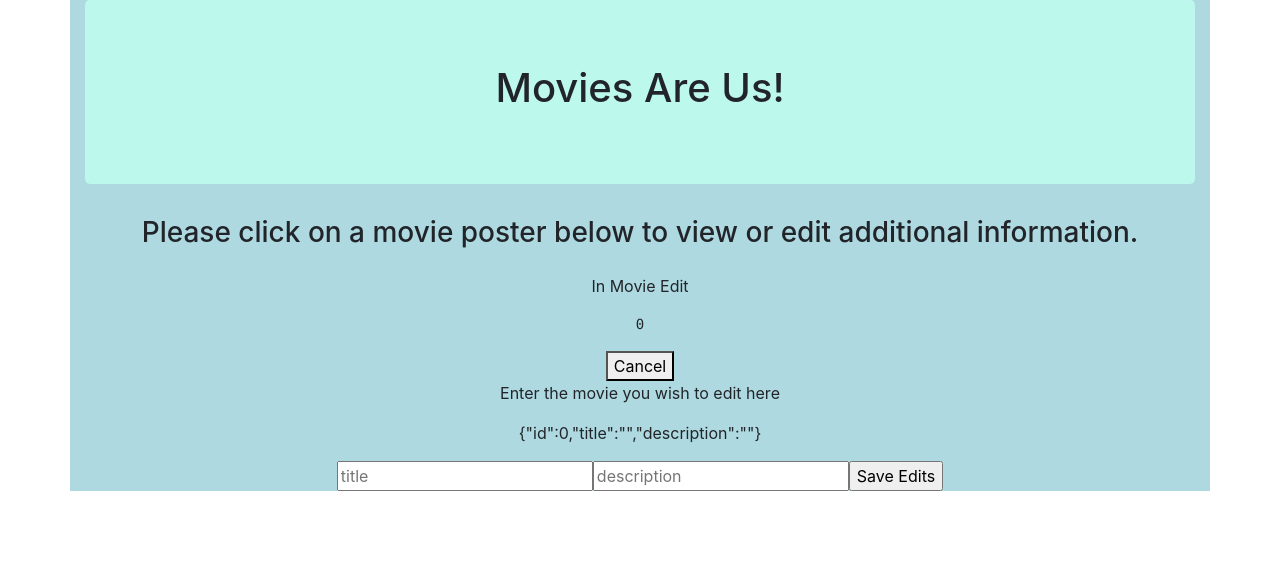
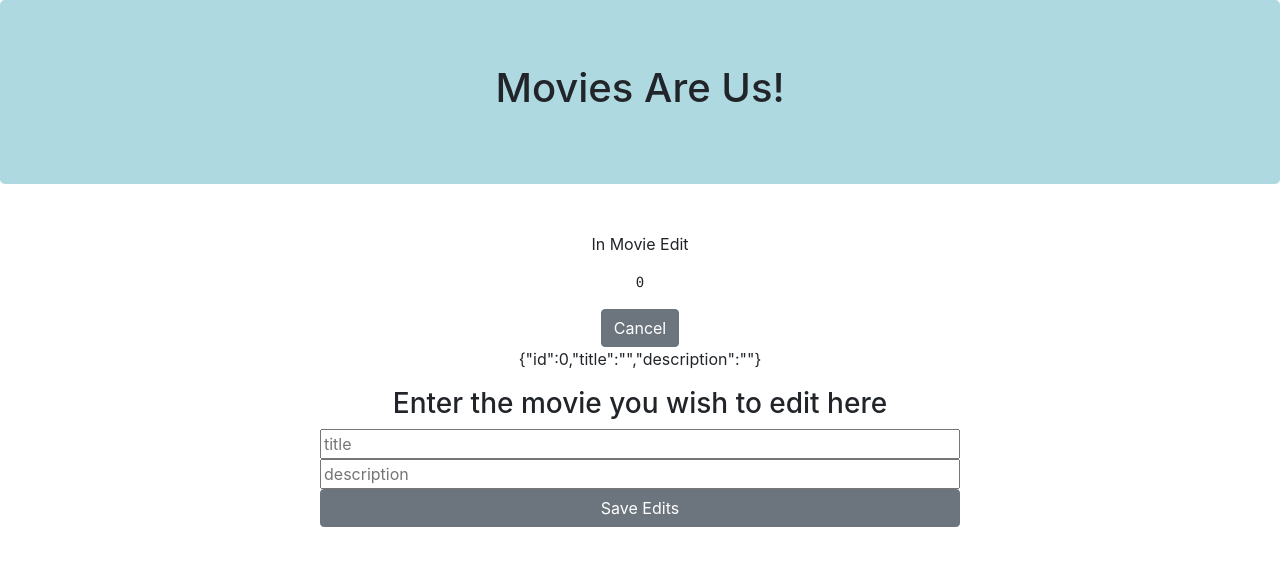
Before and after one commit to lissickm/Movies-Are-Us, a React (Create React App) app: page /#/edit in a window 1280 px wide. Shown: the top 566 px of the page. Built offline with nearby package versions, Linux system fonts and the light colour scheme.

Commit message:
genre data added to router

```diff
--- a/src/components/App/App.css
+++ b/src/components/App/App.css
@@ -26,7 +26,7 @@
 .movieTitle {
   font-size: 25px;
   width: 200px;
-  background-color: #BCF8EC;
+  background-color: #AED9E0;
 
 }
 
@@ -35,10 +35,12 @@ table{
     width: 2000px;
 }
 
-.container {
+.test {
+  background-color: #BCF8EC;
+}
+
+#mainjumbo {
   background-color: #AED9E0;
 }
 
-#mainjumbo {
-  background-color: #BCF8EC;
-}
+input{ width:50%}
--- a/src/components/App/App.js
+++ b/src/components/App/App.js
@@ -13,13 +13,13 @@ class App extends Component {
   // Renders the entire app on the DOM
   render() {
     return (
-      <div className="container">
+      <div>
       <Router>
         <div className="App">
           <div className="jumbotron" id="mainjumbo">
             <h1>Movies Are Us!</h1>
           </div>
-          <h3>Please click on a movie poster below to view or edit additional information.</h3>
+
           <pre>{JSON.stringify(this.props.reduxState)}</pre>
           <Route exact path="/" component={MovieList}/>
           <Route path="/details" component={MovieDetails}/>
--- a/src/components/MovieDetails/MovieDetails.jsx
+++ b/src/components/MovieDetails/MovieDetails.jsx
@@ -34,8 +34,9 @@ class MovieDetails extends Component {
             <div>
                 {clickedMovieArray.map(movie => {
                    return(<div>
-                       <button onClick={() => this.handleBackButton(movie.id)}>Back To List</button>
-                       <button onClick={() => this.handleEditButton(movie.id)}>Edit</button>
+                       <button className= "button btn btn-secondary" onClick={() => this.handleBackButton(movie.id)}>Back To List</button>
+                       <br/>
+                       <button class="button btn btn-secondary" onClick={() => this.handleEditButton(movie.id)}>Edit</button>
                        <h1>{movie.title}</h1>
                         <div>{movie.description}</div>
                         </div>)
--- a/src/components/MovieEdit/MovieEdit.jsx
+++ b/src/components/MovieEdit/MovieEdit.jsx
@@ -41,15 +41,17 @@ class MovieEdit extends Component {
             <div>
                 <p>In Movie Edit</p>
                 <pre>{JSON.stringify(this.props.reduxStore.clickedMovieIdReducer)}</pre>
-                <button onClick={this.handleCancelButton}>Cancel</button>
+                <button className="button btn btn-secondary" onClick={this.handleCancelButton}>Cancel</button>
+                <p>{JSON.stringify(this.state)}</p>
+                <h3>Enter the movie you wish to edit here</h3>
 
-                <p>Enter the movie you wish to edit here</p>
-                <p>{JSON.stringify(this.state)}</p>
                 <form onSubmit={this.addNewMovieData}>
 
                     <input type='text' placeholder='title' onChange={(event) => { this.handleNewInputData('title', event) }} />
+                    <br/>
                     <input type='description' placeholder='description' onChange={(event) => { this.handleNewInputData('description', event) }} />
-                    <input type='submit' value='Save Edits' />
+                    <br/>
+                    <input className="button btn btn-secondary" type='submit' value='Save Edits' />
 
                 </form>
 
--- a/src/components/MovieList/MovieList.jsx
+++ b/src/components/MovieList/MovieList.jsx
@@ -37,6 +37,7 @@ class MovieList extends Component {
             <div>
                 <p>In Movie List Component</p>
                 <pre>{JSON.stringify(this.props.reduxStore.moviesReducer)}</pre>
+                <h3>Please click on a movie poster below to view or edit additional information.</h3>
                 <ul>
                     {this.props.reduxStore.moviesReducer.map(movie => {
                         // return <li>{movie.title}</li>
@@ -45,9 +46,9 @@ class MovieList extends Component {
                                 <table className="table">
                                     {/* <thead>
                                         <tr>
-                                                <th class="col-ms-4">Poster</th>
-                                                <th class="col-ms-4">Title</th>
-                                                <th class="col-ms-4">Description</th>
+                                                <th class="col-md-6">Poster</th>
+                                                <th class="col-md-4">Title</th>
+                                                <th class="col-md-2">Description</th>
                                         </tr>
                                     </thead> */}
                                     <tbody>
```
Also changed, not shown: 1 other file (tests, documents, lock files or other folders).
